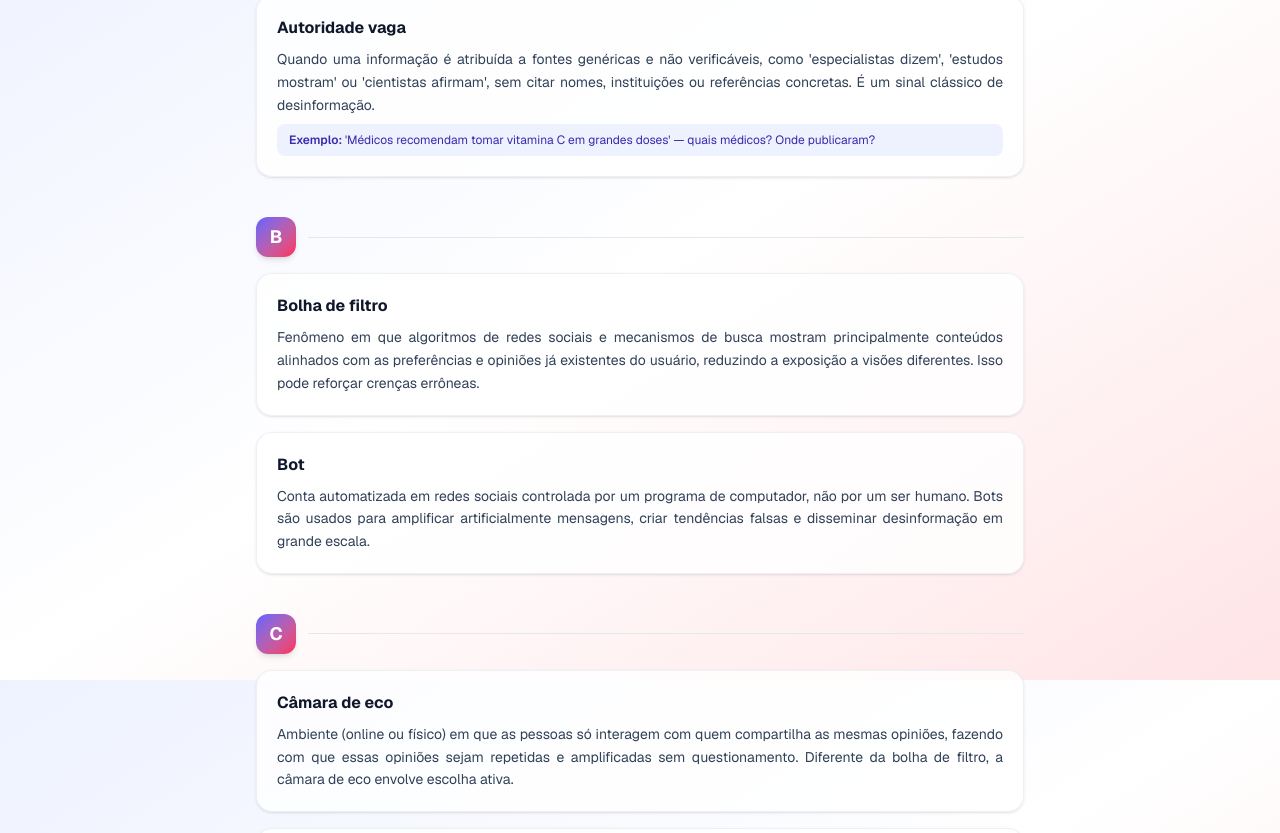
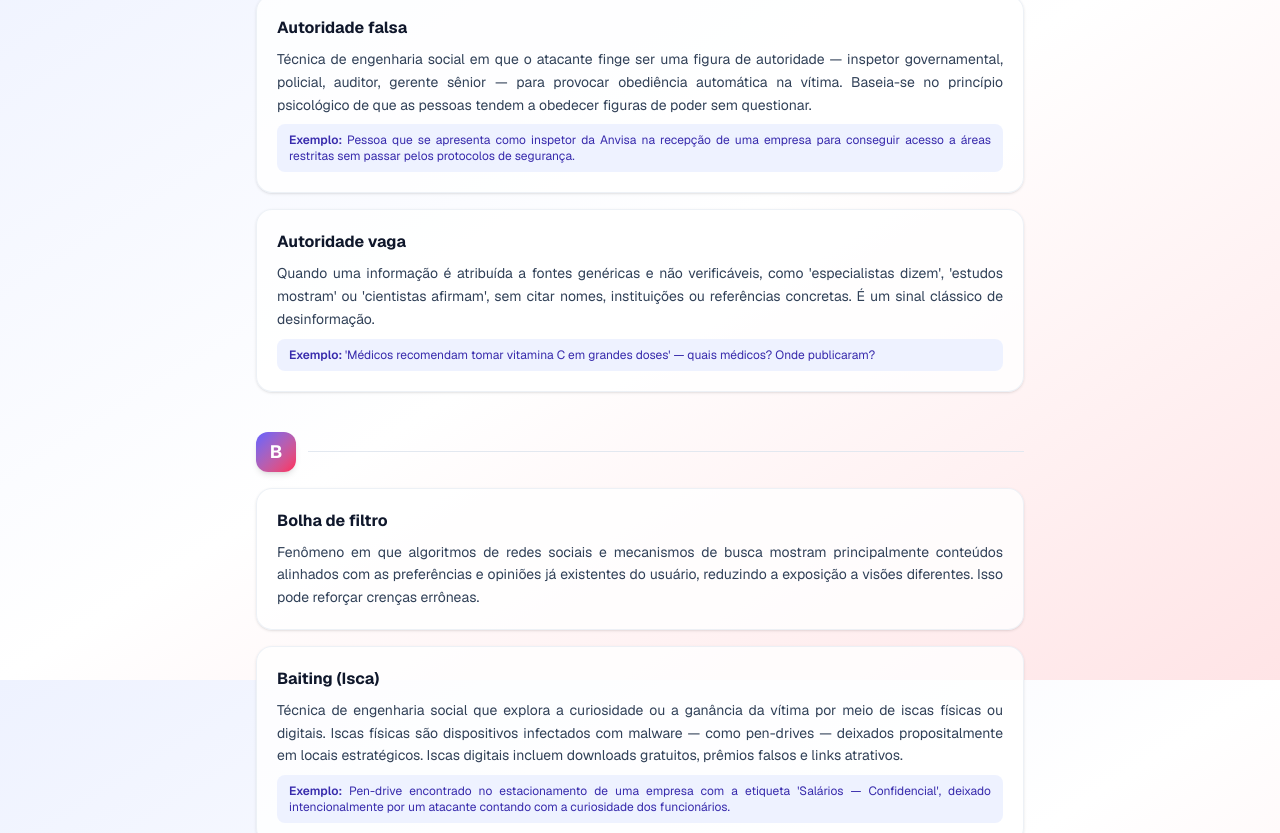
Before and after one commit to Clarice-Cunha/lupa, a Next.js app in the folder frontend/: page /glossario in a window 1280 px wide. Shown: the part 920-1753 px from the top of the page. Built offline with nearby package versions, Linux system fonts and the light colour scheme; no server answers.

Commit message:
feat: adiciona 7 termos de engenharia social ao glossário

```diff
--- a/frontend/app/glossario/page.tsx
+++ b/frontend/app/glossario/page.tsx
@@ -28,6 +28,13 @@ const TERMOS: Termo[] = [
       "Centenas de perfis falsos coordenados para parecer que há revolta popular sobre um tema.",
   },
   {
+    palavra: "Autoridade falsa",
+    definicao:
+      "Técnica de engenharia social em que o atacante finge ser uma figura de autoridade — inspetor governamental, policial, auditor, gerente sênior — para provocar obediência automática na vítima. Baseia-se no princípio psicológico de que as pessoas tendem a obedecer figuras de poder sem questionar.",
+    exemplo:
+      "Pessoa que se apresenta como inspetor da Anvisa na recepção de uma empresa para conseguir acesso a áreas restritas sem passar pelos protocolos de segurança.",
+  },
+  {
     palavra: "Autoridade vaga",
     definicao:
       "Quando uma informação é atribuída a fontes genéricas e não verificáveis, como 'especialistas dizem', 'estudos mostram' ou 'cientistas afirmam', sem citar nomes, instituições ou referências concretas. É um sinal clássico de desinformação.",
@@ -37,6 +44,13 @@ const TERMOS: Termo[] = [
     palavra: "Bolha de filtro",
     definicao:
       "Fenômeno em que algoritmos de redes sociais e mecanismos de busca mostram principalmente conteúdos alinhados com as preferências e opiniões já existentes do usuário, reduzindo a exposição a visões diferentes. Isso pode reforçar crenças errôneas.",
+  },
+  {
+    palavra: "Baiting (Isca)",
+    definicao:
+      "Técnica de engenharia social que explora a curiosidade ou a ganância da vítima por meio de iscas físicas ou digitais. Iscas físicas são dispositivos infectados com malware — como pen-drives — deixados propositalmente em locais estratégicos. Iscas digitais incluem downloads gratuitos, prêmios falsos e links atrativos.",
+    exemplo:
+      "Pen-drive encontrado no estacionamento de uma empresa com a etiqueta 'Salários — Confidencial', deixado intencionalmente por um atacante contando com a curiosidade dos funcionários.",
   },
   {
     palavra: "Bot",
@@ -58,6 +72,13 @@ const TERMOS: Termo[] = [
     definicao:
       "Título ou manchete exagerado, sensacionalista ou enganoso, criado para atrair cliques a qualquer custo, independentemente se o conteúdo entrega o que promete. Muito comum em sites que lucram com publicidade por visualização.",
     exemplo: "'Você não vai acreditar no que esse político fez!' — sem especificar nada.",
+  },
+  {
+    palavra: "Engenharia social",
+    definicao:
+      "Conjunto de técnicas de manipulação psicológica usadas para enganar pessoas e fazê-las revelar informações confidenciais, conceder acessos ou tomar decisões prejudiciais a elas mesmas. Diferente dos ataques técnicos, a engenharia social explora comportamentos humanos — confiança, medo, curiosidade e vontade de ajudar — em vez de vulnerabilidades em sistemas. Inclui táticas como pretexting, baiting, urgência falsa e rapport.",
+    exemplo:
+      "Um golpista que liga fingindo ser do suporte técnico e convence um funcionário a revelar sua senha está praticando engenharia social — sem precisar 'invadir' nenhum sistema.",
   },
   {
     palavra: "Ecossistema",
@@ -123,6 +144,13 @@ const TERMOS: Termo[] = [
       "Compartilhar uma notícia antiga como se fosse atual, sem perceber que o contexto mudou.",
   },
   {
+    palavra: "Pretexting",
+    definicao:
+      "Tática de engenharia social em que o atacante cria uma identidade falsa ou uma história inventada — o pretexto — para ganhar a confiança da vítima e extrair informações ou acesso. Para tornar o pretexto convincente, o golpista costuma pesquisar detalhes reais sobre a vítima: nome, cargo, colegas e rotinas.",
+    exemplo:
+      "Alguém que liga fingindo ser do setor de TI da empresa e afirma ter 'identificado atividade suspeita na sua conta' para obter login e senha.",
+  },
+  {
     palavra: "Phishing",
     definicao:
       "Golpe digital em que criminosos se passam por empresas, bancos, órgãos do governo ou pessoas conhecidas para enganar a vítima e obter dados pessoais, senhas ou dinheiro. O nome vem do inglês 'fishing' (pescar) — a ideia é 'pescar' informações das vítimas com uma isca atraente. O golpe chega geralmente por e-mail, SMS ou link falso compartilhado em aplicativos de mensagens.",
@@ -140,9 +168,30 @@ const TERMOS: Termo[] = [
       "Difusão sistemática e organizada de informações (verdadeiras ou falsas) para promover um ponto de vista, uma ideologia ou um grupo político. Diferente do jornalismo, a propaganda não busca informar com equilíbrio — busca persuadir e mobilizar.",
   },
   {
+    palavra: "Quid pro quo",
+    definicao:
+      "Do latim 'uma coisa por outra'. Tática de engenharia social em que o atacante oferece um favor, serviço ou benefício em troca de informações confidenciais ou acesso a sistemas. A aparência de troca justa e voluntária baixa a guarda da vítima, que sente que está apenas aceitando ajuda.",
+    exemplo:
+      "Colega que se oferece para resolver um problema no computador em troca de usar seu login 'por um segundo' para acessar um sistema.",
+  },
+  {
+    palavra: "Rapport",
+    definicao:
+      "Técnica de engenharia social que consiste em construir um relacionamento afetivo genuíno ao longo do tempo — sendo prestativo, gentil e presente — para depois usar a confiança conquistada como alavanca para obter informações ou acessos. Explora a reciprocidade social: a tendência humana de querer retribuir quem nos tratou bem.",
+    exemplo:
+      "Novo colega que durante semanas age de forma exemplar, ajudando a todos, para depois pedir emprestada a senha de alguém 'só por hoje, numa emergência'.",
+  },
+  {
     palavra: "Teoria da conspiração",
     definicao:
       "Explicação alternativa para eventos que atribui causas a grupos secretos e poderosos agindo de forma coordenada, sem evidências verificáveis. Algumas conspiratações começam como hipóteses legítimas, mas se tornam problemáticas quando resistem a qualquer evidência contrária.",
+  },
+  {
+    palavra: "Urgência falsa",
+    definicao:
+      "Técnica de engenharia social que usa pressão de tempo artificial — prazos curtos, ameaças de consequências graves e imediatas — para impedir que a vítima pense com calma, verifique a legitimidade da mensagem ou consulte outras pessoas antes de agir. O estado de urgência desativa o pensamento crítico e favorece reações impulsivas.",
+    exemplo:
+      "E-mail que afirma 'Sua conta será bloqueada em 2 horas se você não clicar aqui agora' — o prazo curto e a ameaça buscam provocar uma ação imediata sem reflexão.",
   },
   {
     palavra: "Viés de confirmação",
```
